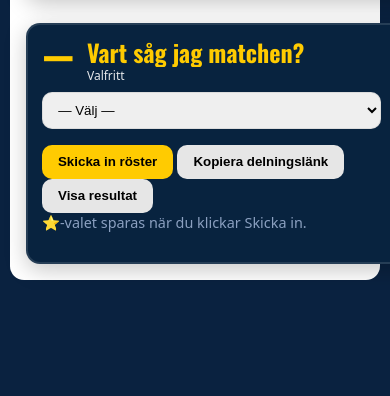
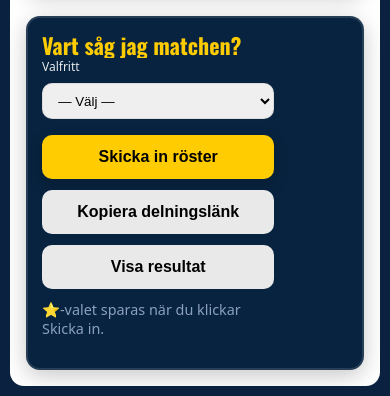
Before and after one commit to hnrkB84/matchratings, a website: page public/index.html in a window 390 px wide. Shown: the part 727-1123 px from the top of the page. Before the commit the page ends 1017 px from the top, so only its background shows below. Drawn offline with nearby package versions, Linux system fonts and the light colour scheme; no server answers.

Commit message:
ikoner spiller

```diff
--- a/public/styles.css
+++ b/public/styles.css
@@ -271,3 +271,43 @@ canvas,img,video{ max-width:100%; height:auto; display:block; }
   border-radius:10px;
   font-weight:600;
 }
+/* 1) Ta bort strecken till vänster i meta-korten */
+.p-card.meta .p-nr{ display:none; }
+
+/* 2) Hindra spill på mobil (särskilt select/knappar) */
+.card, .p-card{ max-width:100%; overflow:hidden; }
+.wrap{ overflow-x:hidden; }
+
+/* 3) Knapp-rad: snyggare spacing + större primärknapp */
+.row{
+  display:flex;
+  flex-wrap:wrap;
+  gap:.6rem;               /* luft mellan knapparna */
+  align-items:center;
+}
+.btn{ font-size:1rem; }
+.btn.primary, .btn#saveAllBtn{
+  background:var(--yellow);
+  font-weight:800;         /* mer framträdande */
+  box-shadow:0 6px 16px rgba(0,0,0,.18);
+}
+
+/* 4) Mobil: fullbredd på knappar + större klickytor */
+@media (max-width:520px){
+  .row{ flex-direction:column; align-items:stretch; gap:.7rem; }
+  .row .btn{ width:100%; padding:.8rem 1rem; }
+  .btn.secondary{ background:#e9e9e9; }
+  /* lite mindre högerkolumn så inget sticker ut */
+  .p-card, .p-card.meta{ padding:.9rem 88px .9rem .9rem; }
+  .p-star{ width:88px; font-size:28px; }
+  .meta-icon{ width:88px; }
+}
+
+/* 5) Justera rubrikerna i meta-kort nu när strecket är borta */
+.p-card.meta .p-top{ gap:.9rem; }
+.p-card.meta .p-name{ font-size:22px; }
+
+/* 6) Ikonfix (säkerställer att fonten används) */
+.material-symbols-outlined{
+  font-family:'Material Symbols Outlined' !important;
+}
```
